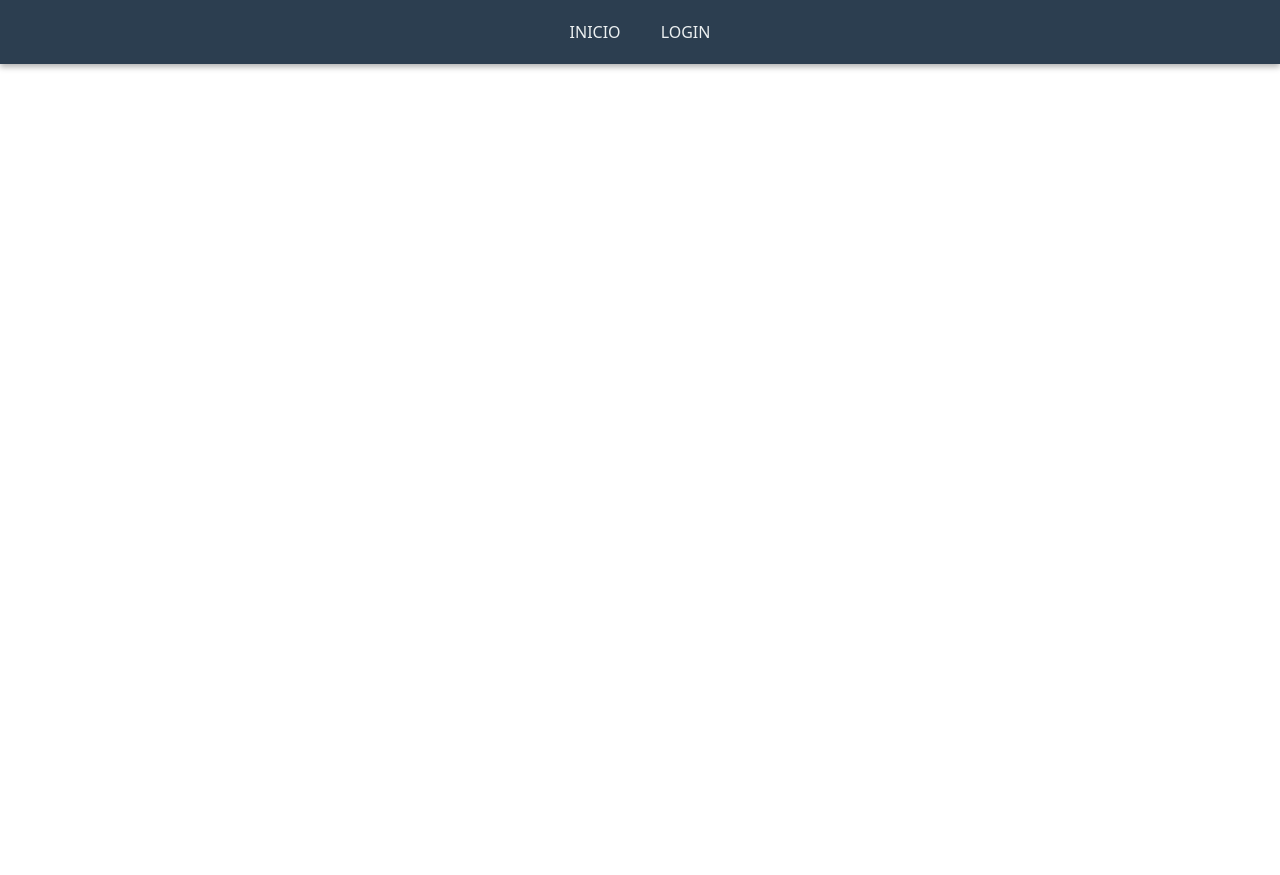
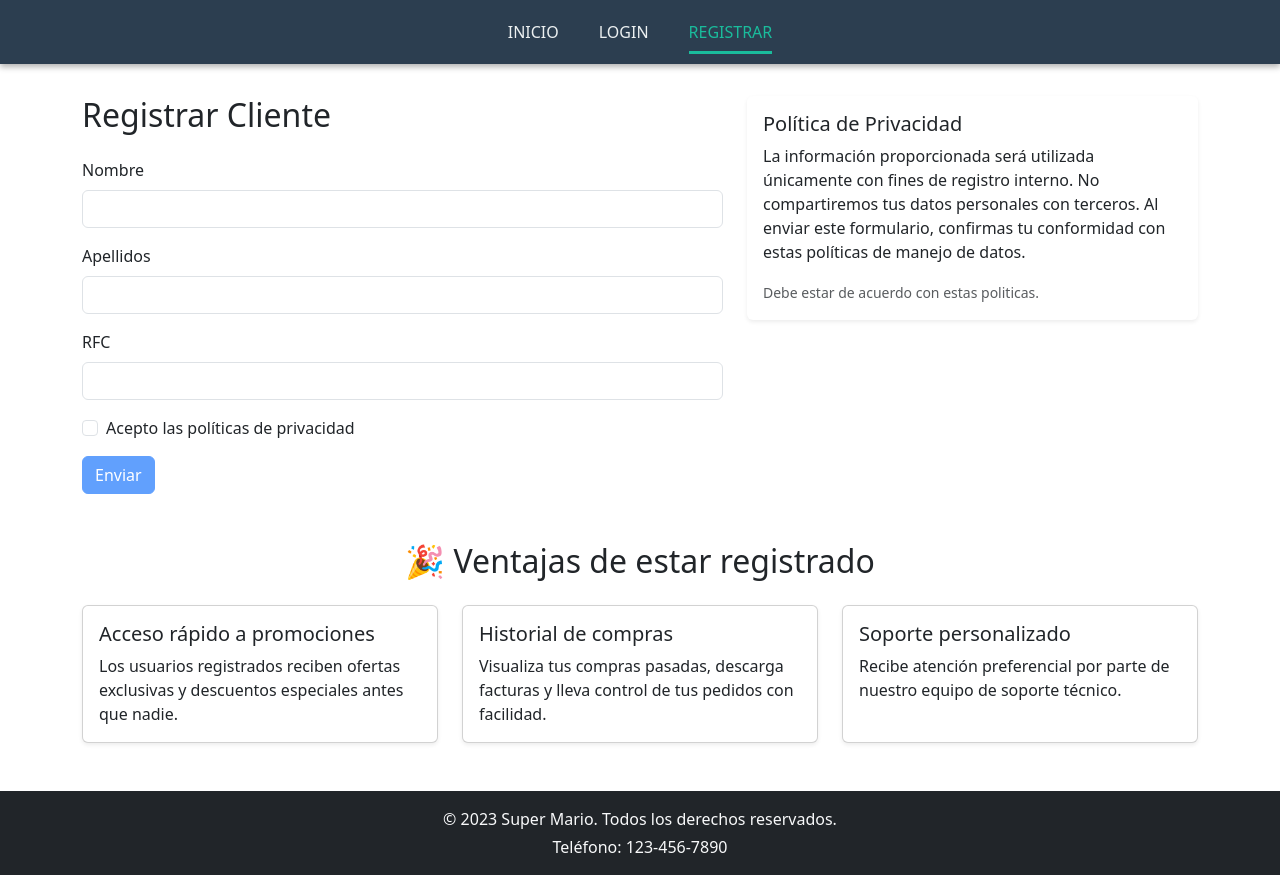
Before and after one commit to Kirafls/BDFront, an Angular app: page /crearcliente in a window 1280 px wide. Before the commit this address led to /. Before the commit the page ends 800 px from the top, so only its background shows below. Built offline with nearby package versions, Linux system fonts and the light colour scheme.

Commit message:
formulario de registro

```diff
--- a/src/app/app-routing.module.ts
+++ b/src/app/app-routing.module.ts
@@ -3,11 +3,13 @@ import { RouterModule, Routes } from '@angular/router';
 import { LoginComponent } from './components/login/login.component';
 import { AuthGuard } from './guards/auth.guard';
 import { InicioComponent } from './components/inicio/inicio.component';
+import { CrearclienteComponent } from './components/crearcliente/crearcliente.component';
 
 
 const routes: Routes = [
   { path: 'login', component: LoginComponent },
   { path: 'inicio', component: InicioComponent},
+  { path: 'crearcliente', component: CrearclienteComponent},
   { path: '', redirectTo: 'inicio', pathMatch: 'full' }, // Redirige a /login
 ];
 
--- a/src/app/app.component.ts
+++ b/src/app/app.component.ts
@@ -6,7 +6,7 @@ import { Router } from '@angular/router';
   styleUrls: ['./app.component.css']
 })
 export class AppComponent {
-  title = 'FrontEnd';
+  title = 'TiendaDB';
   constructor(private router:Router){
 
   }
--- a/src/app/app.module.ts
+++ b/src/app/app.module.ts
@@ -10,6 +10,8 @@ import { HttpClientModule } from '@angular/common/http';
 import { ReactiveFormsModule } from '@angular/forms';
 import { MenuComponent } from './components/menu/menu.component';
 import { InicioComponent } from './components/inicio/inicio.component';
+import { CrearclienteComponent } from './components/crearcliente/crearcliente.component';
+
 
 
 
@@ -19,7 +21,8 @@ import { InicioComponent } from './components/inicio/inicio.component';
     AppComponent,
     LoginComponent,
     MenuComponent,
-    InicioComponent
+    InicioComponent,
+    CrearclienteComponent,
   ],
   imports: [
     BrowserModule,
--- /dev/null
+++ b/src/app/components/crearcliente/crearcliente.component.html
@@ -0,0 +1,143 @@
+<!-- Contenedor principal con margen superior para evitar que se esconda bajo el navbar -->
+<div class="container mt-5 pt-5">
+  <div class="row">
+    <!-- Formulario -->
+    <div class="col-md-7">
+      <h2 class="mb-4">Registrar Cliente</h2>
+      <form #clienteForm="ngForm" (ngSubmit)="onSubmit()" novalidate>
+
+        <div class="mb-3">
+          <label for="nombre" class="form-label">Nombre</label>
+          <input
+            type="text"
+            id="nombre"
+            class="form-control"
+            name="nombre"
+            required
+            [(ngModel)]="cliente.nombre"
+            #nombre="ngModel"
+          />
+          <div class="text-danger" *ngIf="nombre.invalid && nombre.touched">
+            El nombre es requerido.
+          </div>
+        </div>
+
+        <div class="mb-3">
+          <label for="apellidos" class="form-label">Apellidos</label>
+          <input
+            type="text"
+            id="apellidos"
+            class="form-control"
+            name="apellidos"
+            required
+            [(ngModel)]="cliente.apellidos"
+            #apellidos="ngModel"
+          />
+          <div class="text-danger" *ngIf="apellidos.invalid && apellidos.touched">
+            Los apellidos son requeridos.
+          </div>
+        </div>
+
+        <div class="mb-3">
+        <label for="rfc" class="form-label">RFC</label>
+        <input
+            type="text"
+            id="rfc"
+            class="form-control"
+            name="rfc"
+            [(ngModel)]="cliente.rfc"
+            required
+            #rfc="ngModel"
+        />
+        <div *ngIf="rfc.invalid && rfc.touched" class="text-danger">
+            El RFC es obligatorio.
+        </div>
+        </div>
+
+        <div class="form-check mb-3">
+          <input
+            type="checkbox"
+            id="politica"
+            class="form-check-input"
+            name="politica"
+            required
+            [(ngModel)]="cliente.politica"
+            #politica="ngModel"
+          />
+          <label for="politica" class="form-check-label">
+            Acepto las políticas de privacidad
+          </label>
+          <div class="text-danger" *ngIf="politica.invalid && politica.touched">
+            Debes aceptar las políticas de privacidad.
+          </div>
+        </div>
+
+        <button
+          type="submit"
+          class="btn btn-primary"
+          [disabled]="clienteForm.invalid"
+        >
+          Enviar
+        </button>
+      </form>
+    </div>
+
+    <!-- Sección de políticas de privacidad -->
+    <div class="col-md-5">
+      <div class="card shadow-sm border-0">
+        <div class="card-body">
+          <h5 class="card-title">Política de Privacidad</h5>
+          <p class="card-text">
+            La información proporcionada será utilizada únicamente con fines de registro interno.
+            No compartiremos tus datos personales con terceros. Al enviar este formulario, confirmas
+            tu conformidad con estas políticas de manejo de datos.
+          </p>
+          <p class="text-muted mb-0"><small>Debe estar de acuerdo con estas politicas.</small></p>
+        </div>
+      </div>
+    </div>
+  </div>
+</div>
+<section class="container mt-5">
+  <h2 class="text-center mb-4">🎉 Ventajas de estar registrado</h2>
+  <div class="row g-4">
+    <div class="col-md-4">
+      <div class="card shadow-sm h-100">
+        <div class="card-body">
+          <h5 class="card-title">Acceso rápido a promociones</h5>
+          <p class="card-text">
+            Los usuarios registrados reciben ofertas exclusivas y descuentos especiales antes que nadie.
+          </p>
+        </div>
+      </div>
+    </div>
+
+    <div class="col-md-4">
+      <div class="card shadow-sm h-100">
+        <div class="card-body">
+          <h5 class="card-title">Historial de compras</h5>
+          <p class="card-text">
+            Visualiza tus compras pasadas, descarga facturas y lleva control de tus pedidos con facilidad.
+          </p>
+        </div>
+      </div>
+    </div>
+
+    <div class="col-md-4">
+      <div class="card shadow-sm h-100">
+        <div class="card-body">
+          <h5 class="card-title">Soporte personalizado</h5>
+          <p class="card-text">
+            Recibe atención preferencial por parte de nuestro equipo de soporte técnico.
+          </p>
+        </div>
+      </div>
+    </div>
+  </div>
+</section>
+<footer class="bg-dark text-light py-3 mt-5">
+  <div class="container text-center">
+    <p class="mb-1">© 2023 Super Mario. Todos los derechos reservados.</p>
+    <p class="mb-0">Teléfono: 123-456-7890</p>
+  </div>
+</footer>
--- /dev/null
+++ b/src/app/components/crearcliente/crearcliente.component.ts
@@ -0,0 +1,31 @@
+import { Component } from '@angular/core';
+import { FormsModule } from '@angular/forms';
+import { Router, RouterModule } from '@angular/router';
+import { ViewChild } from '@angular/core';
+import { NgForm } from '@angular/forms';
+
+@Component({
+  selector: 'app-crearcliente',
+  templateUrl: './crearcliente.component.html',
+  styleUrls: ['./crearcliente.component.css']
+})
+export class CrearclienteComponent {
+  cliente = {
+    nombre: '',
+    apellidos: '',
+    rfc: '',
+    politica: false
+  };
+
+  constructor(private router: Router) {}
+
+  onSubmit() {
+    if (this.cliente.politica) {
+      console.log('Formulario válido. Cliente:', this.cliente);
+      this.router.navigate(['/inicio']);
+      alert("Se ha guardado la informacion correctamente")
+    } else {
+      alert('Debes aceptar las políticas de privacidad.');
+    }
+  }
+}
--- a/src/app/components/inicio/inicio.component.html
+++ b/src/app/components/inicio/inicio.component.html
@@ -80,9 +80,11 @@
 
     </section>
 
-    <footer>
-        <p>© 2023 Super Mario. Todos los derechos reservados.</p>
-        <p>Teléfono: 123-456-7890</p>
-    </footer>
+<footer class="bg-dark text-light py-3 mt-5">
+  <div class="container text-center">
+    <p class="mb-1">© 2023 Super Mario. Todos los derechos reservados.</p>
+    <p class="mb-0">Teléfono: 123-456-7890</p>
+  </div>
+</footer>
 </body>
 </html>
--- a/src/app/components/menu/menu.component.html
+++ b/src/app/components/menu/menu.component.html
@@ -2,5 +2,6 @@
   <ul>
     <li><a routerLink="/inicio" routerLinkActive="active">Inicio</a></li>
     <li><a routerLink="/login" routerLinkActive="active">Login</a></li>
+    <li><a routerLink="/crearcliente" routerLinkActive="active">Registrar</a></li>
   </ul>
 </nav>
```
Also changed, not shown: src/app/services/ccliente.service.ts (added, +9 -0 lines), src/app/components/crearcliente/crearcliente.component.css (added), 2 other files (tests, documents, lock files or other folders).
